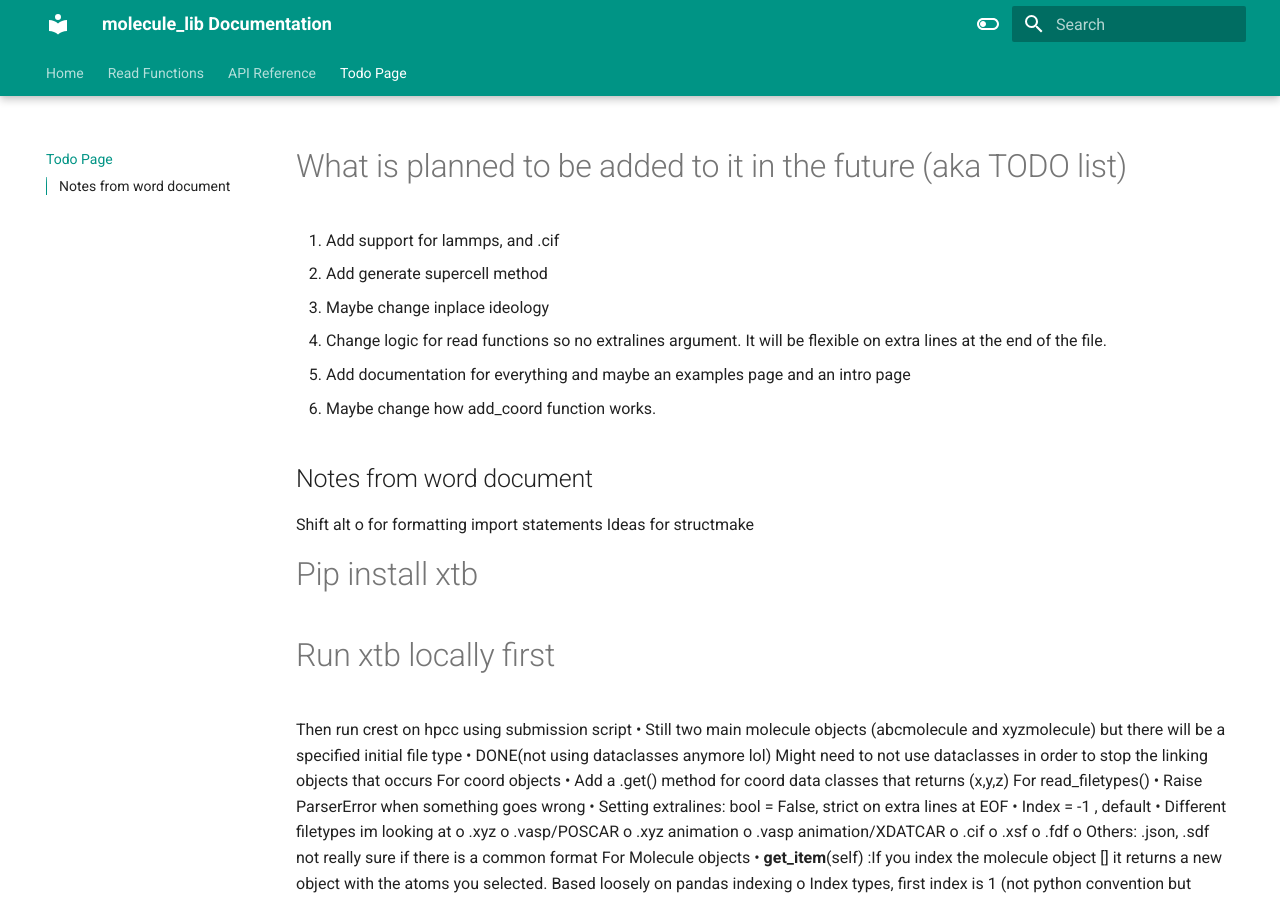
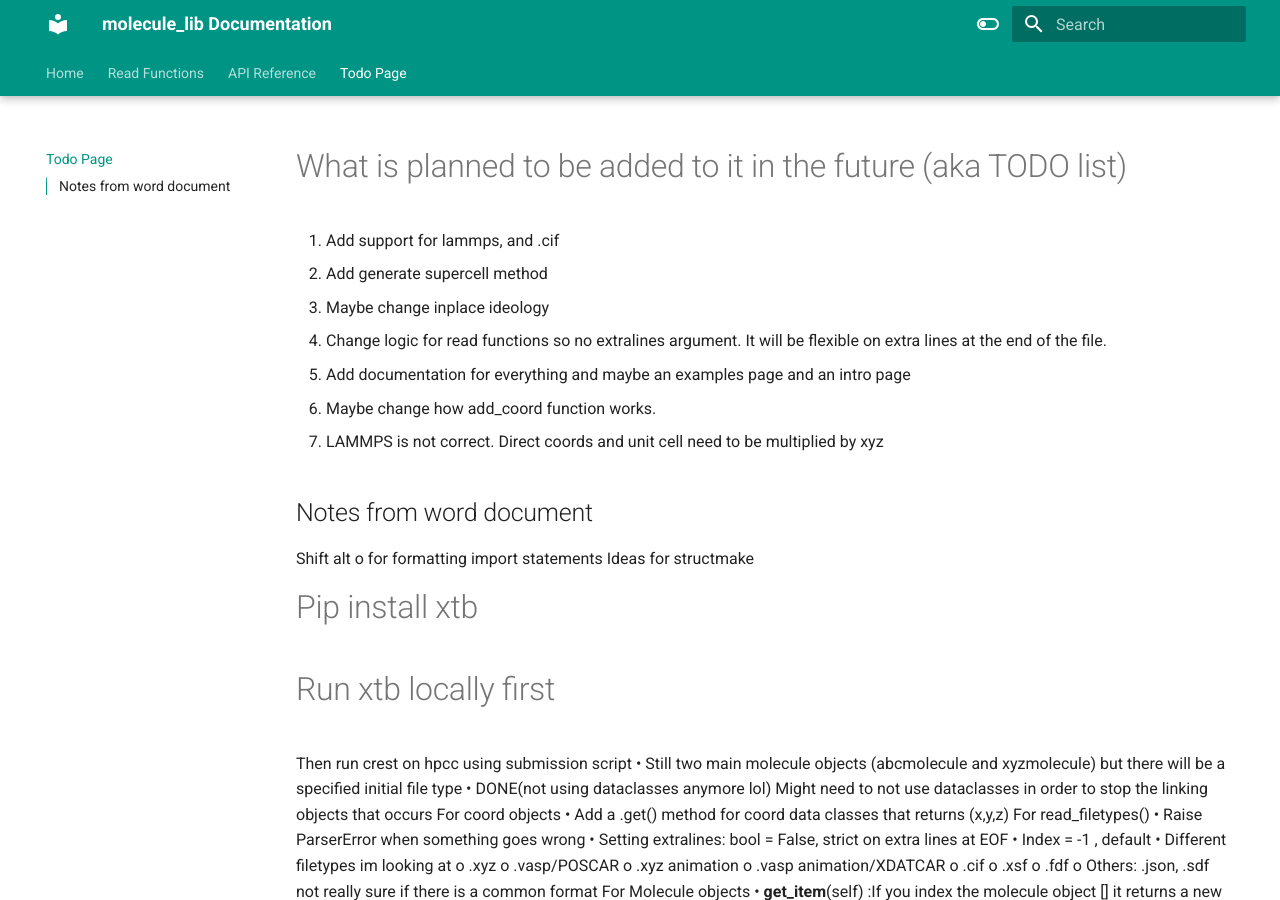
Before and after one commit to jerschro/molecule_lib_documentation, an MkDocs documentation site: the page built from docs/todo.md, in a window 1280 px wide and 900 px high. Built offline with MkDocs 1.6.1 and Material for MkDocs 9.7.7, drawn with Linux system fonts in a browser that asks for light colours.

Commit message:
Update todo.md

```diff
--- a/docs/todo.md
+++ b/docs/todo.md
@@ -6,6 +6,7 @@
 4. Change logic for read functions so no extralines argument. It will be flexible on extra lines at the end of the file.
 6. Add documentation for everything and maybe an examples page and an intro page
 7. Maybe change how add_coord function works.
+8. LAMMPS is not correct. Direct coords and unit cell need to be multiplied by xyz
 
 
 ## Notes from word document
```
